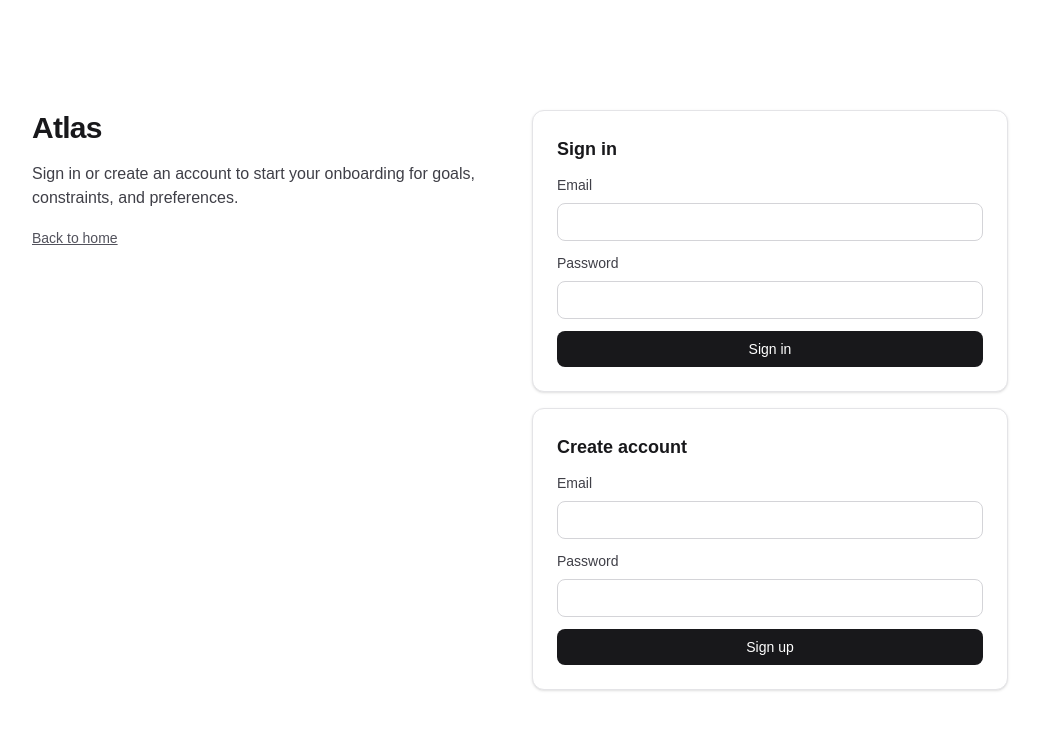
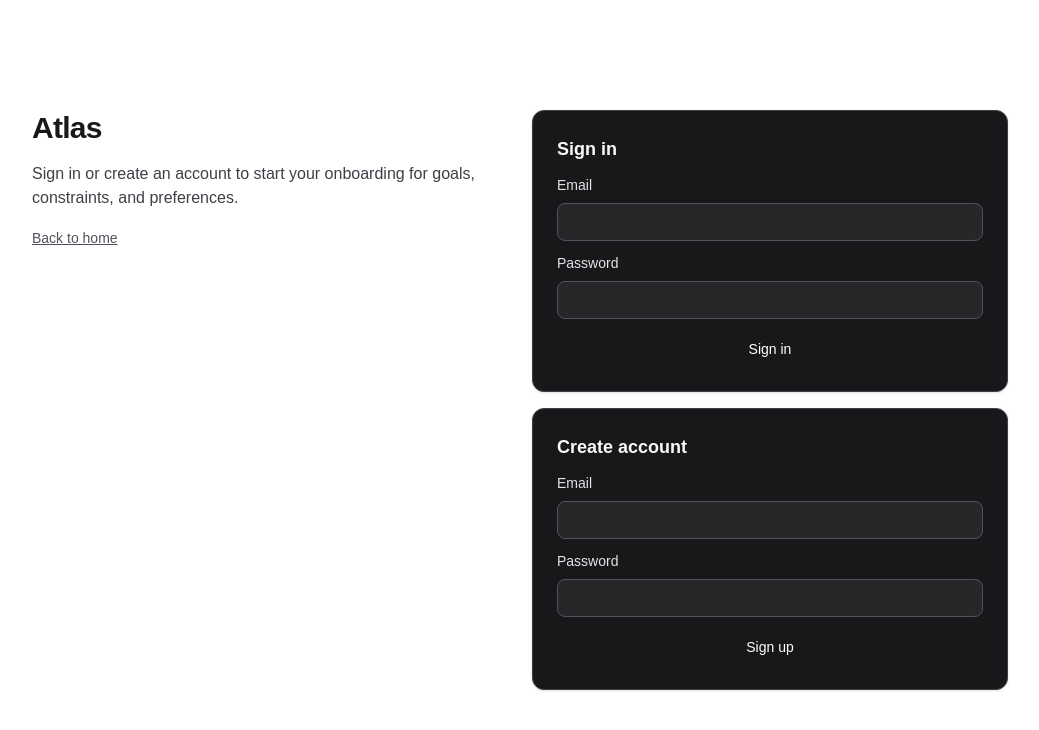
Before and after one commit to seans134/PersonalAgent, a Next.js app: page /auth in a window 1280 px wide. Shown: the top 730 px of the page, without its empty margins (120-1159 px from the left). Built offline with nearby package versions, Linux system fonts and the light colour scheme; no server answers.

Commit message:
Improve form field text contrast in auth and onboarding

```diff
--- a/src/app/onboarding/page.tsx
+++ b/src/app/onboarding/page.tsx
@@ -53,7 +53,7 @@ export default async function OnboardingPage({
           <h2 className="text-lg font-semibold text-zinc-900">Goals</h2>
           <p className="text-sm text-zinc-600">Add one goal per line. Top lines are treated as higher priority.</p>
           <textarea
-            className="min-h-32 w-full rounded-lg border border-zinc-300 px-3 py-2 text-sm"
+            className="min-h-32 w-full rounded-lg border border-zinc-600 bg-zinc-800 px-3 py-2 text-sm text-zinc-50 placeholder:text-zinc-300"
             defaultValue={goals?.map((goal) => goal.title).join("\n") ?? ""}
             name="goals"
             placeholder="Exercise 3x per week&#10;Deep work for 2 hours daily&#10;Read 20 pages nightly"
@@ -66,7 +66,7 @@ export default async function OnboardingPage({
               Work start
             </label>
             <input
-              className="w-full rounded-lg border border-zinc-300 px-3 py-2 text-sm"
+              className="w-full rounded-lg border border-zinc-600 bg-zinc-800 px-3 py-2 text-sm text-zinc-50"
               defaultValue={toTimeInputValue(profile?.work_start_time) || "09:00"}
               id="work_start_time"
               name="work_start_time"
@@ -79,7 +79,7 @@ export default async function OnboardingPage({
               Work end
             </label>
             <input
-              className="w-full rounded-lg border border-zinc-300 px-3 py-2 text-sm"
+              className="w-full rounded-lg border border-zinc-600 bg-zinc-800 px-3 py-2 text-sm text-zinc-50"
               defaultValue={toTimeInputValue(profile?.work_end_time) || "17:00"}
               id="work_end_time"
               name="work_end_time"
@@ -92,7 +92,7 @@ export default async function OnboardingPage({
               No meetings start (optional)
             </label>
             <input
-              className="w-full rounded-lg border border-zinc-300 px-3 py-2 text-sm"
+              className="w-full rounded-lg border border-zinc-600 bg-zinc-800 px-3 py-2 text-sm text-zinc-50"
               defaultValue={toTimeInputValue(profile?.no_meeting_start)}
               id="no_meeting_start"
               name="no_meeting_start"
@@ -104,7 +104,7 @@ export default async function OnboardingPage({
               No meetings end (optional)
             </label>
             <input
-              className="w-full rounded-lg border border-zinc-300 px-3 py-2 text-sm"
+              className="w-full rounded-lg border border-zinc-600 bg-zinc-800 px-3 py-2 text-sm text-zinc-50"
               defaultValue={toTimeInputValue(profile?.no_meeting_end)}
               id="no_meeting_end"
               name="no_meeting_end"
@@ -119,7 +119,7 @@ export default async function OnboardingPage({
               Preferred focus block (minutes)
             </label>
             <input
-              className="w-full rounded-lg border border-zinc-300 px-3 py-2 text-sm"
+              className="w-full rounded-lg border border-zinc-600 bg-zinc-800 px-3 py-2 text-sm text-zinc-50"
               defaultValue={profile?.focus_block_minutes ?? 60}
               id="focus_block_minutes"
               max={240}
@@ -134,7 +134,7 @@ export default async function OnboardingPage({
               Workout preference
             </label>
             <select
-              className="w-full rounded-lg border border-zinc-300 px-3 py-2 text-sm"
+              className="w-full rounded-lg border border-zinc-600 bg-zinc-800 px-3 py-2 text-sm text-zinc-50"
               defaultValue={profile?.workout_preference ?? "none"}
               id="workout_preference"
               name="workout_preference"
--- a/src/components/auth-form.tsx
+++ b/src/components/auth-form.tsx
@@ -14,14 +14,14 @@ export function AuthForm({ title, actionLabel, action }: AuthFormProps) {
   const [state, formAction, pending] = useActionState(action, undefined);
 
   return (
-    <form action={formAction} className="space-y-3 rounded-xl border border-zinc-200 bg-white p-6 shadow-sm">
-      <h2 className="text-lg font-semibold text-zinc-900">{title}</h2>
+    <form action={formAction} className="space-y-3 rounded-xl border border-zinc-700 bg-zinc-900 p-6 shadow-sm">
+      <h2 className="text-lg font-semibold text-zinc-50">{title}</h2>
       <div className="space-y-2">
-        <label className="block text-sm text-zinc-700" htmlFor={`${actionLabel}-email`}>
+        <label className="block text-sm text-zinc-200" htmlFor={`${actionLabel}-email`}>
           Email
         </label>
         <input
-          className="w-full rounded-lg border border-zinc-300 px-3 py-2 text-sm"
+          className="w-full rounded-lg border border-zinc-600 bg-zinc-800 px-3 py-2 text-sm text-zinc-50 placeholder:text-zinc-300"
           id={`${actionLabel}-email`}
           name="email"
           type="email"
@@ -29,11 +29,11 @@ export function AuthForm({ title, actionLabel, action }: AuthFormProps) {
         />
       </div>
       <div className="space-y-2">
-        <label className="block text-sm text-zinc-700" htmlFor={`${actionLabel}-password`}>
+        <label className="block text-sm text-zinc-200" htmlFor={`${actionLabel}-password`}>
           Password
         </label>
         <input
-          className="w-full rounded-lg border border-zinc-300 px-3 py-2 text-sm"
+          className="w-full rounded-lg border border-zinc-600 bg-zinc-800 px-3 py-2 text-sm text-zinc-50 placeholder:text-zinc-300"
           id={`${actionLabel}-password`}
           name="password"
           type="password"
```
